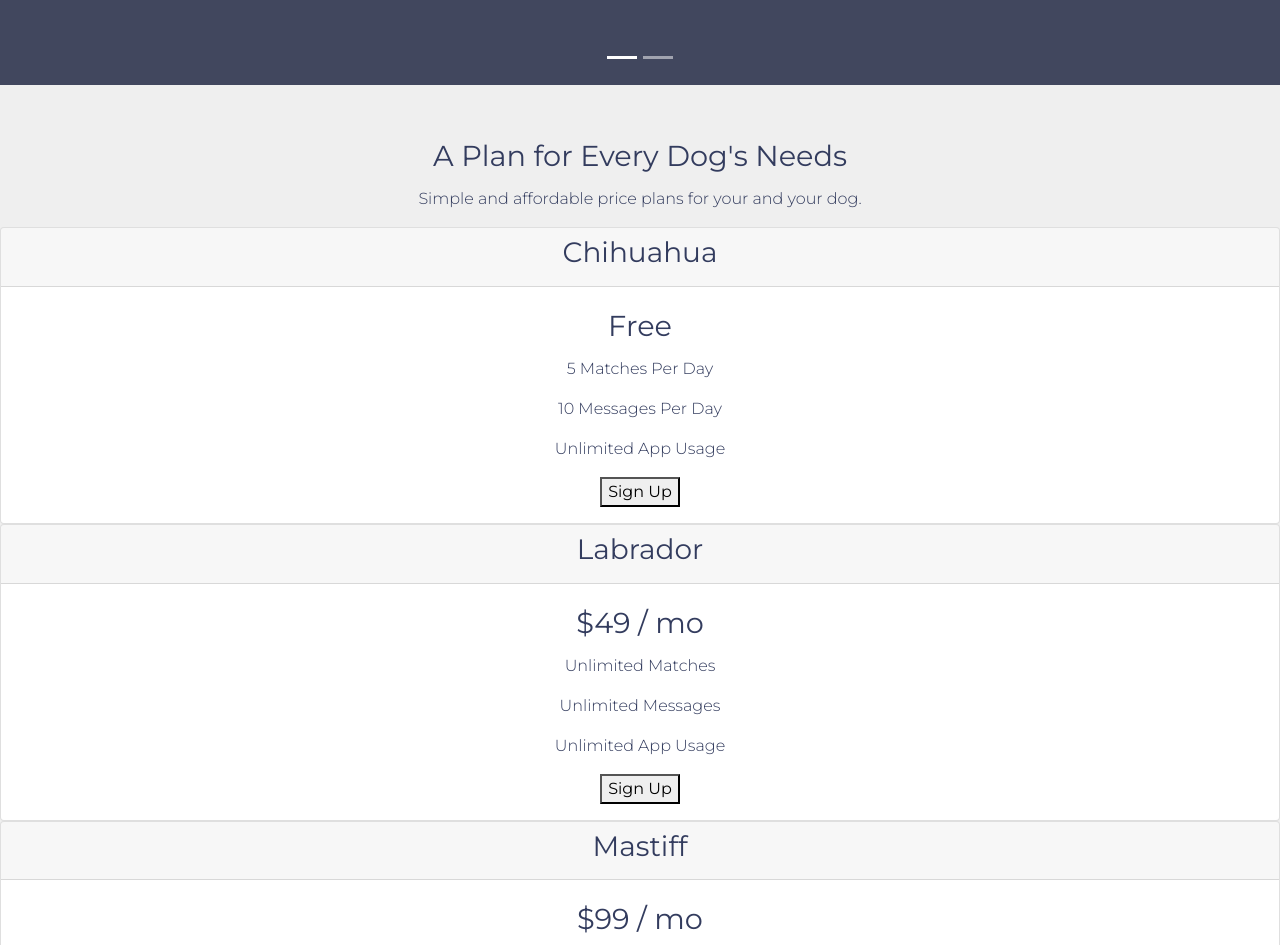
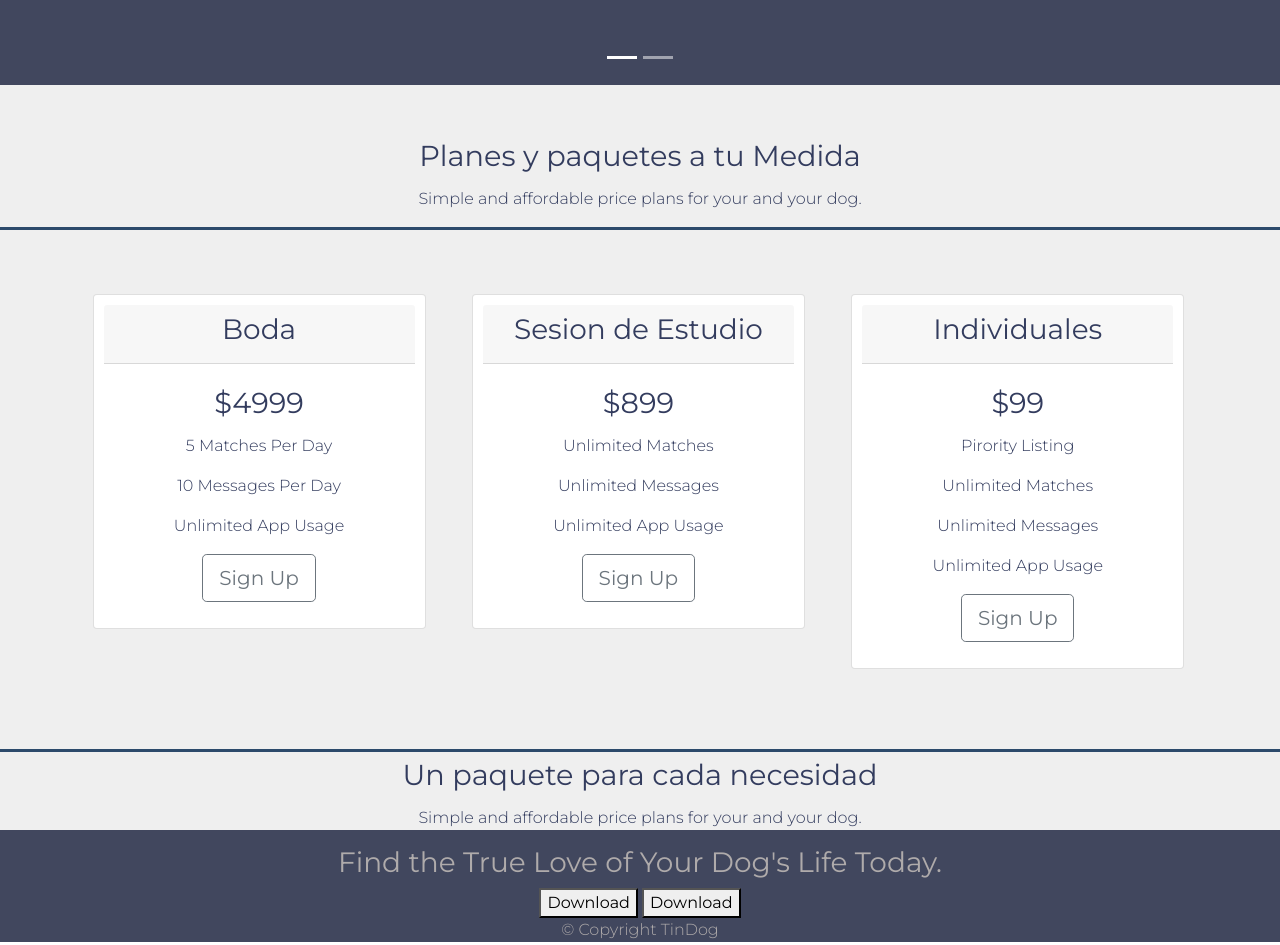
Before and after one commit to AlejandroNav/angela-yu, a plain HTML site: page estudio.html in a window 1280 px wide. Shown: the part 1700-2645 px from the top of the page. Drawn offline with nearby package versions, Linux system fonts and the light colour scheme.

Commit message:
buttons and prices

```diff
--- a/estudio.html
+++ b/estudio.html
@@ -104,46 +104,54 @@
 
         <!-- Pricing -->
         <section id="pricing">
-            <h2>A Plan for Every Dog's Needs</h2>
+            <h2>Planes y paquetes a tu Medida</h2>
             <p>Simple and affordable price plans for your and your dog.</p>
+
+            <div class="row red">
+                <div class="col-lg-4 col-md-6">
                     <div class="card">
                         <div class="card-header">
-                    <h3>Chihuahua</h3>
+                            <h3>Boda</h3>
                         </div>
                         <div class="card-body">
-                    <h2>Free</h2>
+                            <h2>$4999</h2>
                             <p>5 Matches Per Day</p>
                             <p>10 Messages Per Day</p>
                             <p>Unlimited App Usage</p>
-                    <button type="button">Sign Up</button></div>
+                            <button type="button" class="btn btn-outline-secondary btn-lg">Sign Up</button></div>
                     </div>
-
+                </div>
+                <div class="col-lg-4 col-md-6">
                     <div class="card">
                         <div class="card-header">
-                    <h3>Labrador</h3>
+                            <h3>Sesion de Estudio</h3>
                         </div>
                         <div class="card-body">
-                    <h2>$49 / mo</h2>
+                            <h2>$899</h2>
                             <p>Unlimited Matches</p>
                             <p>Unlimited Messages</p>
                             <p>Unlimited App Usage</p>
-                    <button type="button">Sign Up</button></div>
+                            <button type="button" class="btn btn-outline-secondary btn-lg">Sign Up</button></div>
                     </div>
-
+                </div>
+                <div class="col-lg-4 col-md-12">
                     <div class="card">
                         <div class="card-header">
-                    <h3>Mastiff</h3>
+                            <h3>Individuales</h3>
                         </div>
                         <div class="card-body">
-                    <h2>$99 / mo</h2>
+                            <h2>$99 </h2>
                             <p>Pirority Listing</p>
                             <p>Unlimited Matches</p>
                             <p>Unlimited Messages</p>
                             <p>Unlimited App Usage</p>
-                    <button type="button">Sign Up</button></div>
+                            <button type="button" class="btn btn-outline-secondary btn-lg">Sign Up</button></div>
+                    </div>
+                </div>
             </div>
 
-            <h2>A Plan for Every Dog's Needs</h2>
+
+            <h2>Un paquete para cada necesidad</h2>
             <p>Simple and affordable price plans for your and your dog.</p>
 
 
--- a/files/css/estudio.css
+++ b/files/css/estudio.css
@@ -90,3 +90,13 @@
         background-color: #EFEFEF;
         color: #333c5e;
     }
+
+    .card {
+        padding: 10px;
+        margin: 2em .8em 3em .6em;
+    }
+
+    .red {
+        border: solid 3px #2c4a6b;
+        padding: 2em 5em;
+    }
```
Lines whose indentation alone changed are shown as unchanged.
